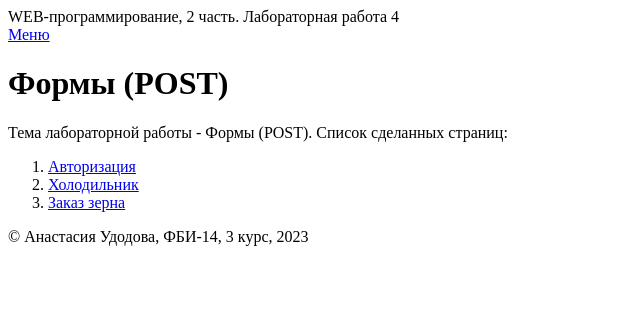
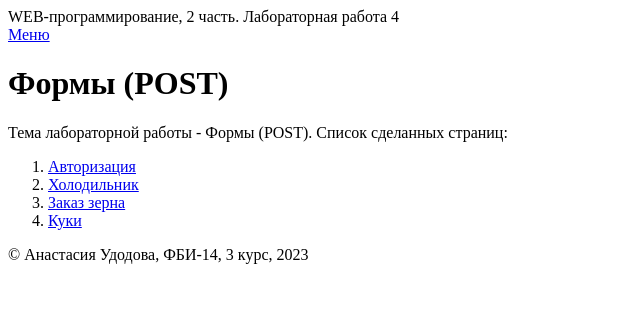
Before and after one commit to nudodova/web-prog-lab2, a Flask app: page /lab4/ in a window 1280 px wide. Shown: the top 326 px of the page, without its empty margins (0-640 px from the left). Run offline with Flask 3, Linux system fonts and the light colour scheme.

Commit message:
Куки - цвет текста

```diff
--- a/lab4.py
+++ b/lab4.py
@@ -83,3 +83,15 @@ def payzerno():
         sale = 'Такого объема сейчас нет в наличии!'
 
     return render_template('payzerno.html', zerno=zerno, price=price, weight=weight, final_price=final_price, sale=sale)
+
+@lab4.route('/lab4/cookies', methods=['GET', 'POST'])
+def cookies():
+    if request.method == 'GET':
+        return render_template('cookies.html')
+
+    color = request.form.get('color')
+    headers = {
+        'Set-Cookie': 'color=' + color + '; path=/',
+        'Location': '/lab4/cookies'
+    }
+    return '', 303, headers
--- a/templates/base.html
+++ b/templates/base.html
@@ -5,6 +5,13 @@
     <meta charset="UTF-8">
     <meta name="viewport" content="width=device-width, initial-scale=1.0">
     <title>Анастасия Удодова. {% block lab %}{% endblock %}</title>
+    {% if request.cookies.get('color') %}
+    <style>
+        body {
+            color: {{ request.cookies.get('color') }};
+        }
+    </style>
+    {% endif %}
 </head>
 <style>
     .error {
--- a/templates/lab4.html
+++ b/templates/lab4.html
@@ -9,5 +9,6 @@
         <li><a href="/lab4/login">Авторизация</a></li>
         <li><a href="/lab4/holodilnik">Холодильник</a></li>
         <li><a href="/lab4/zerno">Заказ зерна</a></li>
+        <li><a href="/lab4/cookies">Куки</a></li>
     </ol>
 {% endblock %}
```
Also changed, not shown: templates/cookies.html (added, +16 -0 lines).
